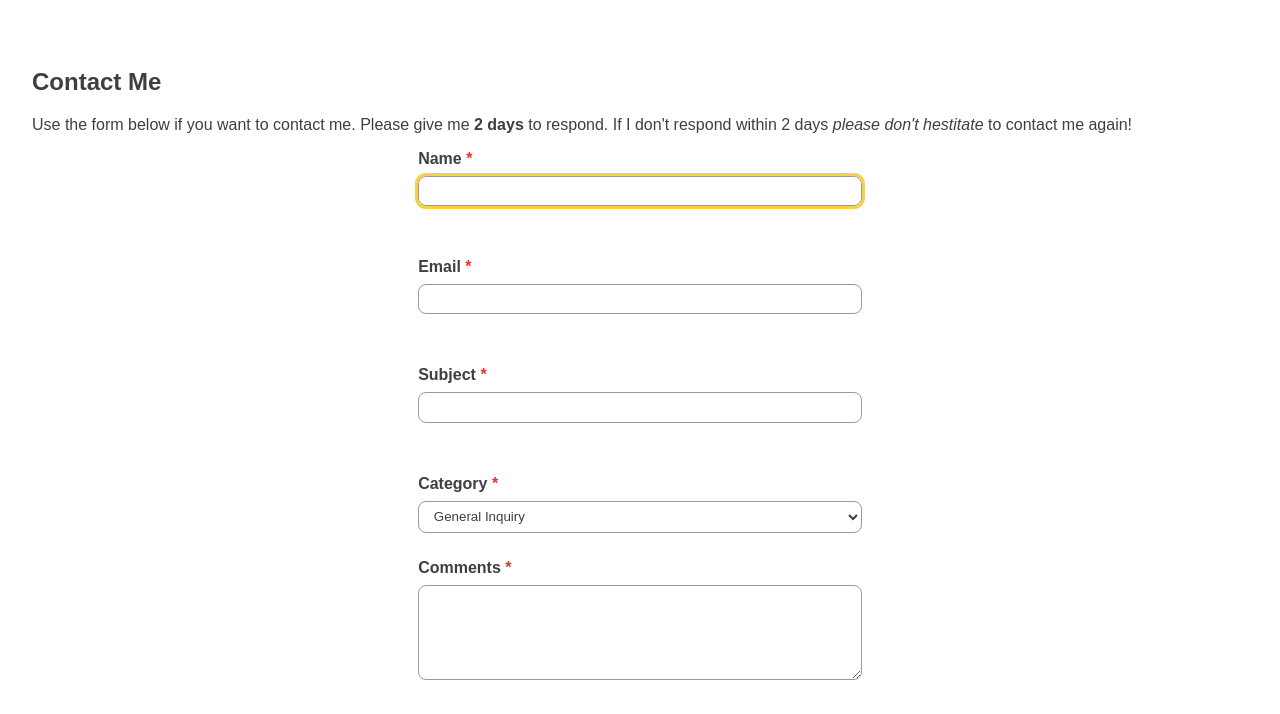
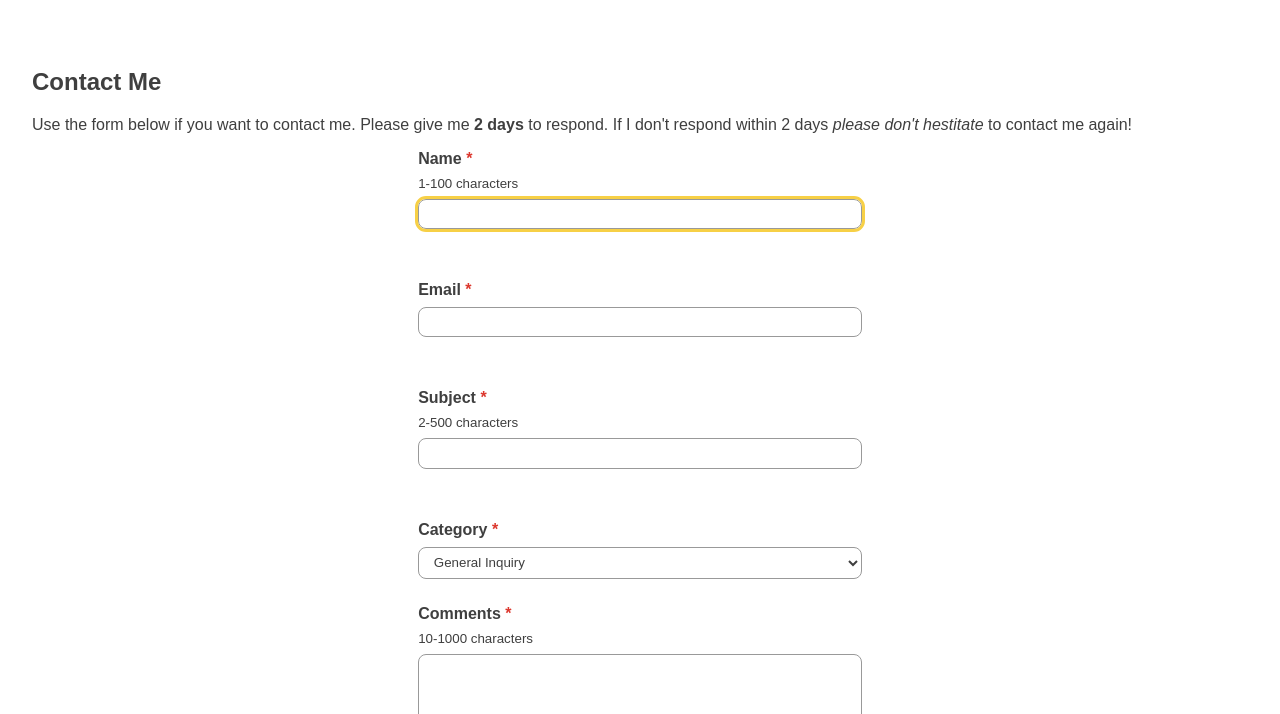
Before and after one commit to tristinxie/cse134-hw4, a plain HTML site: page form-no-js.html in a window 1280 px wide. Shown: the part 86-800 px from the top of the page. Drawn offline with Linux system fonts and the light colour scheme.

Commit message:
Add visible instructions

```diff
--- a/form-no-js.html
+++ b/form-no-js.html
@@ -52,6 +52,7 @@
         <form id="contact-form" action="https://httpbin.org/post" method="post">
           <form-field>
             <label for="name">Name <span class="required-q">*</span></label>
+            <small>1-100 characters</small>
             <input type="text" id="name" name="name" autofocus required minlength="1" maxlength="100"
               autocomplete="name">
             <field-error>Please enter your name (1-100 characters)</field-error>
@@ -67,6 +68,7 @@
 
           <form-field>
             <label for="subject">Subject <span class="required-q">*</span></label>
+            <small>2-500 characters</small>
             <input type="text" id="subject" name="subject" required minlength="2" maxlength="500">
             <field-error>Please enter a subject (2-500 characters)</field-error>
             <br>
@@ -93,6 +95,7 @@
 
           <form-field>
             <label for="comments">Comments <span class="required-q">*</span></label>
+            <small>10-1000 characters</small>
             <textarea id="comments" name="comments" required minlength="10" maxlength="1000"></textarea>
             <field-error>Please enter your message (10-1000 characters)</field-error>
             <br>
```
Also changed, not shown: form-with-js.html (+3 -0 lines).
